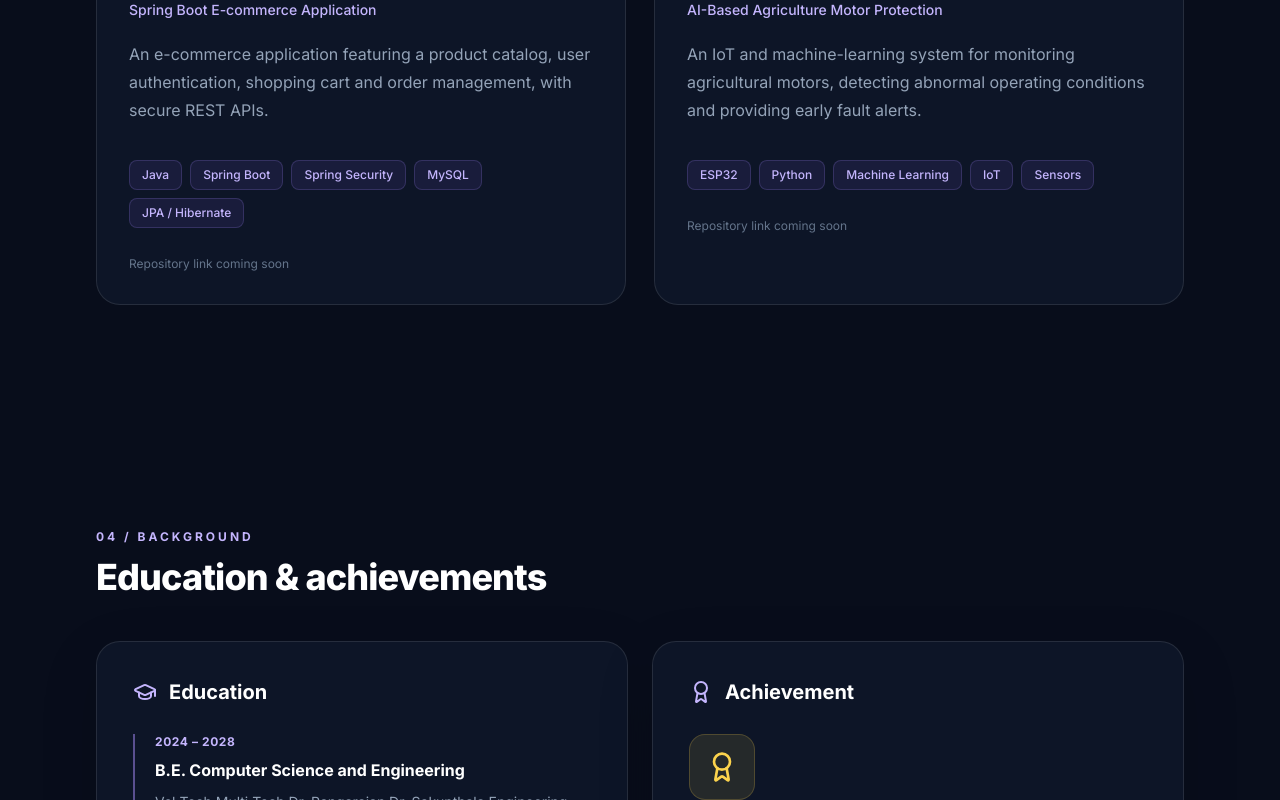
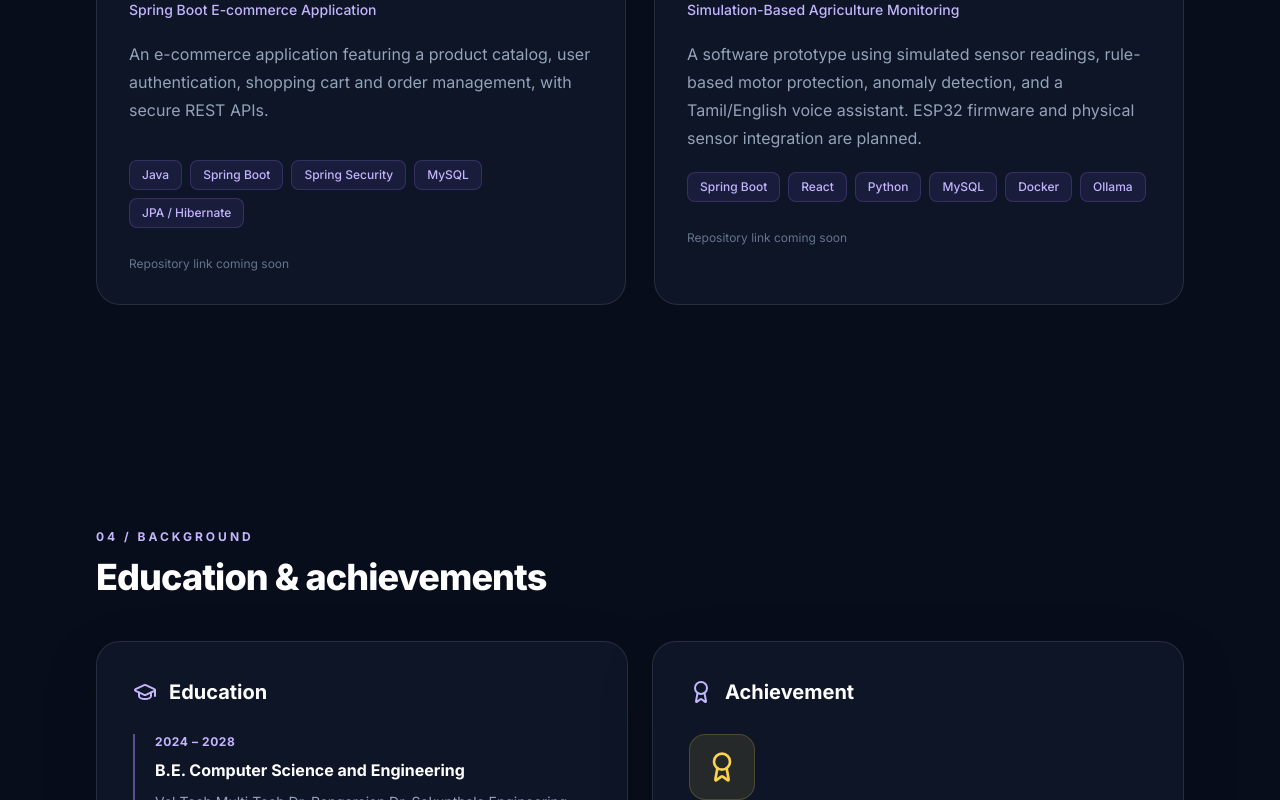
Before and after one commit to dhineshv-dev/placement-portfolio, a React (Vite) app: page / in a window 1280 px wide. Shown: the part 3022-3822 px from the top of the page. Built offline with nearby package versions, Linux system fonts and the light colour scheme.

Commit message:
Present Smart Motor as a simulation and link its public overview

```diff
--- a/src/data.js
+++ b/src/data.js
@@ -17,7 +17,7 @@ export const profile = {
   ],
   projects: [
     { number: '01', name: 'ShopEase', type: 'Spring Boot E-commerce Application', description: 'An e-commerce application featuring a product catalog, user authentication, shopping cart and order management, with secure REST APIs.', tags: ['Java', 'Spring Boot', 'Spring Security', 'MySQL', 'JPA / Hibernate'], github: null },
-    { number: '02', name: 'Smart Motor', type: 'AI-Based Agriculture Motor Protection', description: 'An IoT and machine-learning system for monitoring agricultural motors, detecting abnormal operating conditions and providing early fault alerts.', tags: ['ESP32', 'Python', 'Machine Learning', 'IoT', 'Sensors'], github: null }
+    { number: '02', name: 'Smart Motor', type: 'Simulation-Based Agriculture Monitoring', description: 'A software prototype using simulated sensor readings, rule-based motor protection, anomaly detection, and a Tamil/English voice assistant. ESP32 firmware and physical sensor integration are planned.', tags: ['Spring Boot', 'React', 'Python', 'MySQL', 'Docker', 'Ollama'], github: null, overview: 'https://github.com/dhineshv-dev/dhineshv-dev/blob/main/projects/smart-motor.md' }
   ],
   achievements: [{ name: 'Naukri Campus Young Turks 2026', detail: '91.64 percentile in the national-level skill contest', date: 'October 2026' }]
 };
```
